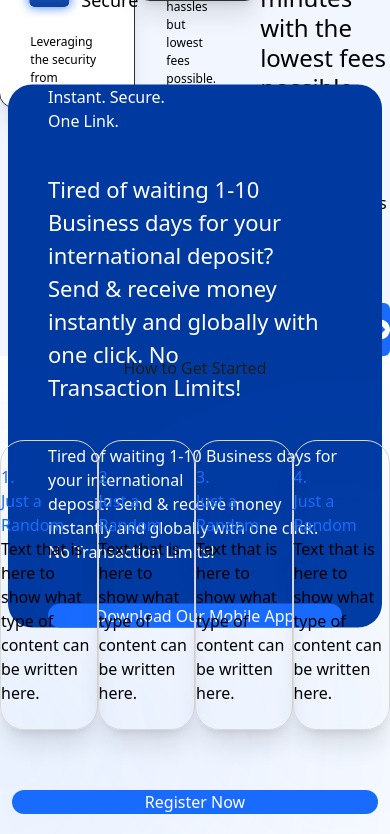
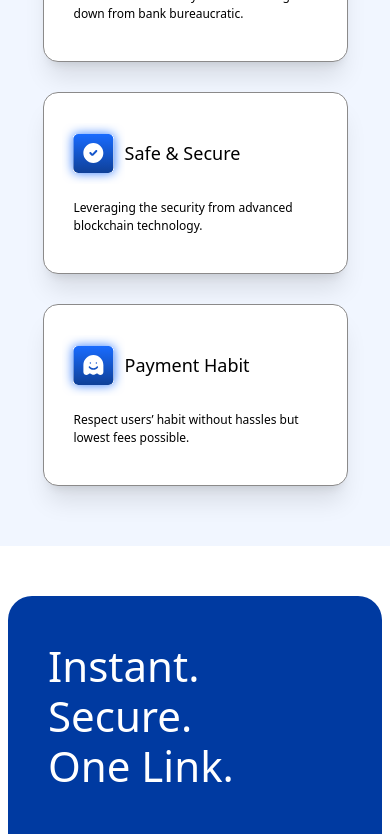
Before and after one commit to taamzid/paytique-frontend, a React (Vite) app: page / in a window 390 px wide. Shown: the part 2460-3294 px from the top of the page. Built offline with nearby package versions, Linux system fonts and the light colour scheme; grey boxes are pictures that could not be loaded.

Commit message:
ui-mobile

```diff
--- a/src/components/Home/Find/Find.jsx
+++ b/src/components/Home/Find/Find.jsx
@@ -9,10 +9,10 @@ import c2 from "../../../assets/home/find/c2.svg";
 const Find = () => {
   return (
     <div>
-      <div className="bg-[#F1F6FF] flex items-center justify-center smd:gap-[60px] lg:gap-[140px] pt-[80px] smd:pb-[320px] lg:pb-[480px] smd:px-[40px] lg:px-[0px]">
-        <div className="flex items-center justify-center smd:gap-[25px] lg:gap-[46px]">
+      <div className="bg-[#F1F6FF] flex flex-col-reverse smd:flex-row items-center justify-center smd:gap-[60px] lg:gap-[140px] pt-[60px] smd:pt-[80px] smd:pb-[320px] lg:pb-[480px] px-[32px] smd:px-[40px] lg:px-[0px]">
+        <div className="smd:flex items-center justify-center smd:gap-[25px] lg:gap-[46px]">
           <div>
-            <div className="bg-[#ffffff] border border-[#2F2F2F] rounded-[15px] smd:w-[295px] lg:w-[305px] h-[182px] p-[30px] shadow-xl">
+            <div className="bg-[#ffffff] border border-[#8b8a8a] rounded-[15px] mt-[60px] smd:mt-[0px] w-[305px] smd:w-[295px] lg:w-[305px] h-[182px] p-[30px] shadow-xl">
               <div>
                 <div className="flex items-center ml-[-12px]">
                   <img src={one} alt="one" />
@@ -24,7 +24,7 @@ const Find = () => {
                 </h1>
               </div>
             </div>
-            <div className="bg-[#ffffff] border border-[#2F2F2F] rounded-[15px] smd:w-[295px] lg:w-[305px] h-[182px] p-[30px] mt-[32px] shadow-xl">
+            <div className="bg-[#ffffff] border border-[#8b8a8a] rounded-[15px] w-[305px] smd:w-[295px] lg:w-[305px] h-[182px] p-[30px] mt-[30px] smd:mt-[32px] shadow-xl">
               <div>
                 <div className="flex items-center ml-[-12px]">
                   <img src={two} alt="two" />
@@ -37,7 +37,7 @@ const Find = () => {
               </div>
             </div>
           </div>
-          <div className="bg-[#ffffff] border border-[#2F2F2F] rounded-[15px] smd:w-[295px] lg:w-[305px] h-[182px] p-[30px] shadow-xl">
+          <div className="bg-[#ffffff] border border-[#8b8a8a] rounded-[15px] mb-[60px] smd:mb-[0px] mt-[30px] smd:mt-[0px] w-[305px] smd:w-[295px] lg:w-[305px] h-[182px] p-[30px] shadow-xl">
             <div>
               <div className="flex items-center ml-[-12px]">
                 <img src={three} alt="three" />
@@ -51,53 +51,60 @@ const Find = () => {
           </div>
         </div>
         <div>
-          <h1 className="smd:hidden lg:block smd:text-[35px] lg:text-[48px] font-SFMedium lg:leading-[55px]">
+          <h1 className="hidden lg:block smd:text-[35px] lg:text-[48px] font-SFMedium lg:leading-[55px]">
             Find out why thousands of people <br /> worldwide are using{" "}
             <span className="text-[#196BFE]">Paytique.</span>
           </h1>
-          <h1 className="smd:block lg:hidden smd:text-[35px] lg:text-[48px] font-SFMedium leading-[45px]">
+          <h1 className="smd:block lg:hidden text-center smd:text-start text-[32px] smd:text-[35px] lg:text-[48px] font-SFMedium leading-[45px]">
             Find out why thousands of people worldwide are using{" "}
             <span className="text-[#196BFE]">Paytique.</span>
           </h1>
-          <h1 className="smd:hidden lg:block text-[24px] leading-[30px] mt-[25px]">
+          <h1 className="hidden lg:block text-[24px] leading-[30px] mt-[25px]">
             No Transaction Limits! Receive funds in minutes with the lowest fees{" "}
             <br />
             possible.
           </h1>
-          <h1 className="smd:text-[18px] lg:hidden leading-[30px] mt-[25px]">
+          <h1 className="text-[20px] smd:text-[18px] lg:hidden leading-[28px] smd:leading-[30px] mt-[30px] smd:mt-[25px]">
             No Transaction Limits! Receive funds in minutes with the lowest fees{" "}
             possible.
           </h1>
-          <button className="bg-[#196BFE] flex items-center justify-center gap-[15px] rounded-md text-[#ffffff] text-[18px] text-center smd:w-[160px] h-[53px] mt-[25px]">
-            Start Today
-            <img src={exclude} alt="exclude" />
-          </button>
+          <div className="flex smd:block items-center justify-center">
+            <button className="bg-[#196BFE] flex items-center justify-center gap-[15px] rounded-md text-[#ffffff] text-[18px] text-center w-[160px] h-[53px] mt-[30px] smd:mt-[25px]">
+              Start Today
+              <img src={exclude} alt="exclude" />
+            </button>
+          </div>
         </div>
       </div>
-      <img src={c1} alt="c1" className="absolute" />
-      <div className="absolute left-1/2 transform -translate-x-1/2 -translate-y-1/2">
+      <img src={c1} alt="c1" className="hidden smd:block smd:absolute" />
+      <div className="mt-[50px] px-[15px] smd:px-[0px] block smd:absolute smd:left-1/2 smd:transform smd:-translate-x-1/2 smd:-translate-y-1/2">
         <div className="flex items-center justify-center">
-          <div className="px-[40px] flex items-center justify-center smd:gap-[70px] lg:gap-[150px] bg-[#003AA1] smd:pb-[60px] lg:pb-[60px] smd:w-[1150px] lg:w-[1640px] smd:h-[550px] lg:h-[760px] rounded-3xl">
+          <div className="py-[45px] smd:py-[0px] px-[40px] flex flex-col smd:flex-row items-center justify-center smd:gap-[70px] lg:gap-[150px] bg-[#003AA1] smd:pb-[60px] lg:pb-[60px] smd:w-[1150px] lg:w-[1640px] smd:h-[550px] lg:h-[760px] rounded-3xl">
             <div>
-              <div className="text-[#ffffff] smd:text-[60px] smd:leading-[80px] lg:text-[96px] lg:leading-[110px] smd:mt-[30px] lg:mt-[0px]">
+              <div className="text-[#ffffff] text-[42px] leading-[50px] smd:text-[60px] smd:leading-[80px] lg:text-[96px] lg:leading-[110px] smd:mt-[30px] lg:mt-[0px]">
                 <h1>Instant. Secure.</h1>
                 <h1>One Link.</h1>
               </div>
-              <div className="smd:hidden lg:block text-[#ffffff] text-[22px] mt-[40px]">
+              <div className="hidden lg:block text-[#ffffff] text-[22px] mt-[40px]">
                 Tired of waiting 1-10 Business days for your international
                 deposit? <br />
                 Send & receive money instantly and globally with one click. No{" "}
                 <br />
                 Transaction Limits!
               </div>
-              <div className="smd:block lg:hidden text-[#ffffff] smd:text-[18px] lg:text-[22px] mt-[40px]">
+              <div className="hidden smd:block lg:hidden text-[#ffffff] smd:text-[18px] lg:text-[22px] mt-[40px]">
                 Tired of waiting 1-10 Business days for your international{" "}
                 <br />
                 deposit? Send & receive money instantly and globally with one
                 click. No Transaction Limits!
               </div>
-              <div className="mt-[40px]">
-                <button className="bg-[#196BFE] w-[294px] smd:h-[55px] lg:h-[64px] rounded-full">
+              <div className="block smd:hidden text-[#ffffff] text-[22px] mt-[36px]">
+                Tired of waiting 1-10 Business days for your international{" "}
+                deposit? Send & receive money instantly and globally with one
+                click. No Transaction Limits!
+              </div>
+              <div className="mt-[42px] smd:mt-[40px]">
+                <button className="bg-[#196BFE] w-[294px] h-[64px] smd:h-[55px] lg:h-[64px] rounded-full">
                   <h1 className="smd:text-[18px] lg:text-[20px] text-[#ffffff] font-SFMedium">
                     Download Our Mobile App
                   </h1>
@@ -105,59 +112,67 @@ const Find = () => {
               </div>
             </div>
             <div>
-              <img src={mobile} alt="mobile" className="h-full" />
+              <img
+                src={mobile}
+                alt="mobile"
+                className="h-full mt-[42px] smd:mt-[0px]"
+              />
             </div>
           </div>
         </div>
       </div>
-      <img src={c2} alt="c2" className="absolute right-0" />
-      <div className="smd:mt-[340px] lg:mt-[470px] relative">
+      <img
+        src={c2}
+        alt="c2"
+        className="hidden smd:block smd:absolute right-0"
+      />
+      <div className="mt-[60px] smd:mt-[340px] lg:mt-[470px] relative">
         <div>
-          <h1 className="smd:text-[60px] lg:text-[80px] text-[#1E1E1E] text-center font-SFMedium">
+          <h1 className="text-[42px] smd:text-[60px] lg:text-[80px] text-[#1E1E1E] text-center font-SFMedium">
             How to Get Started
           </h1>
         </div>
-        <div className="flex items-center justify-center smd:gap-[20px] lg:gap-[30px] my-[60px] smd:mx-[30px] lg:mx-[0px]">
-          <div className="border border-[#dbd8d8] rounded-3xl smd:px-5 lg:px-8 py-6 shadow-xl smd:w-[350px] lg:w-[388px] smd:h-[310px] lg:h-[359px]">
-            <h1 className="text-[#196BFE] smd:text-[60px] lg:text-[74px]">
+        <div className="smd:flex items-center justify-center smd:gap-[20px] lg:gap-[30px] mt-[36px] mb-[50px] smd:my-[60px] mx-[35px] smd:mx-[30px] lg:mx-[0px]">
+          <div className="border border-[#dbd8d8] rounded-3xl smd:px-5 lg:px-8 py-6 shadow-xl w-[325px] smd:w-[350px] lg:w-[388px] h-[300px] smd:h-[310px] lg:h-[359px]">
+            <h1 className="text-[#196BFE] text-[48px] smd:text-[60px] lg:text-[74px] px-[24px] smd:px-[0px]">
               1.
             </h1>
-            <h1 className="smd:text-[24px] lg:text-[29px] font-SFMedium smd:leading-[35px] lg:leading-[40px]">
+            <h1 className="px-[24px] smd:px-[0px] text-[24px] lg:text-[29px] font-SFMedium smd:leading-[35px] lg:leading-[40px]">
               <span className="text-[#196BFE]">Just a Random</span> Text that is
               here to show what type of content can be written here.
             </h1>
           </div>
-          <div className="border border-[#dbd8d8] rounded-3xl smd:px-5 lg:px-8 py-6 shadow-xl smd:w-[350px] lg:w-[388px] smd:h-[310px] lg:h-[359px]">
-            <h1 className="text-[#196BFE] smd:text-[60px] lg:text-[74px]">
+          <div className="border border-[#dbd8d8] mt-[25px] smd:mt-[0px] rounded-3xl smd:px-5 lg:px-8 py-6 shadow-xl w-[325px] smd:w-[350px] lg:w-[388px] h-[300px] smd:h-[310px] lg:h-[359px]">
+            <h1 className="text-[#196BFE] text-[48px] smd:text-[60px] lg:text-[74px] px-[24px] smd:px-[0px]">
               2.
             </h1>
-            <h1 className="smd:text-[24px] lg:text-[29px] font-SFMedium smd:leading-[35px] lg:leading-[40px]">
+            <h1 className="px-[24px] smd:px-[0px] text-[24px] lg:text-[29px] font-SFMedium smd:leading-[35px] lg:leading-[40px]">
               <span className="text-[#196BFE]">Just a Random</span> Text that is
               here to show what type of content can be written here.
             </h1>
           </div>
-          <div className="border border-[#dbd8d8] rounded-3xl smd:px-5 lg:px-8 py-6 shadow-xl smd:w-[350px] lg:w-[388px] smd:h-[310px] lg:h-[359px]">
-            <h1 className="text-[#196BFE] smd:text-[60px] lg:text-[74px]">
+          <div className="border border-[#dbd8d8] mt-[25px] smd:mt-[0px] rounded-3xl smd:px-5 lg:px-8 py-6 shadow-xl w-[325px] smd:w-[350px] lg:w-[388px] h-[300px] smd:h-[310px] lg:h-[359px]">
+            <h1 className="text-[#196BFE] text-[48px] smd:text-[60px] lg:text-[74px] px-[24px] smd:px-[0px]">
               3.
             </h1>
-            <h1 className="smd:text-[24px] lg:text-[29px] font-SFMedium smd:leading-[35px] lg:leading-[40px]">
+            <h1 className="px-[24px] smd:px-[0px] text-[24px] lg:text-[29px] font-SFMedium smd:leading-[35px] lg:leading-[40px]">
               <span className="text-[#196BFE]">Just a Random</span> Text that is
               here to show what type of content can be written here.
             </h1>
           </div>
-          <div className="border border-[#dbd8d8] rounded-3xl smd:px-5 lg:px-8 py-6 shadow-xl smd:w-[350px] lg:w-[388px] smd:h-[310px] lg:h-[359px]">
-            <h1 className="text-[#196BFE] smd:text-[60px] lg:text-[74px]">
+          <div className="border border-[#dbd8d8] mt-[25px] smd:mt-[0px] rounded-3xl smd:px-5 lg:px-8 py-6 shadow-xl w-[325px] smd:w-[350px] lg:w-[388px] h-[300px] smd:h-[310px] lg:h-[359px]">
+            <h1 className="text-[#196BFE] text-[48px] smd:text-[60px] lg:text-[74px] px-[24px] smd:px-[0px]">
               4.
             </h1>
-            <h1 className="smd:text-[24px] lg:text-[29px] font-SFMedium smd:leading-[35px] lg:leading-[40px]">
+            <h1 className="px-[24px] smd:px-[0px] text-[24px] lg:text-[29px] font-SFMedium smd:leading-[35px] lg:leading-[40px]">
               <span className="text-[#196BFE]">Just a Random</span> Text that is
               here to show what type of content can be written here.
             </h1>
           </div>
         </div>
         <div className="flex items-center justify-center mt-[40px] mb-[127px]">
-          <button className="bg-[#196BFE] w-[366px] smd:h-[55px] lg:h-[64px] rounded-full">
-            <h1 className="smd:text-[18px] lg:text-[28px] text-[#ffffff] font-SFMedium">
+          <button className="bg-[#196BFE] w-[299px] smd:w-[366px] h-[72px] smd:h-[55px] lg:h-[64px] rounded-full">
+            <h1 className="text-[28px] smd:text-[18px] lg:text-[28px] text-[#ffffff] font-SFMedium">
               Register Now
             </h1>
           </button>
```
